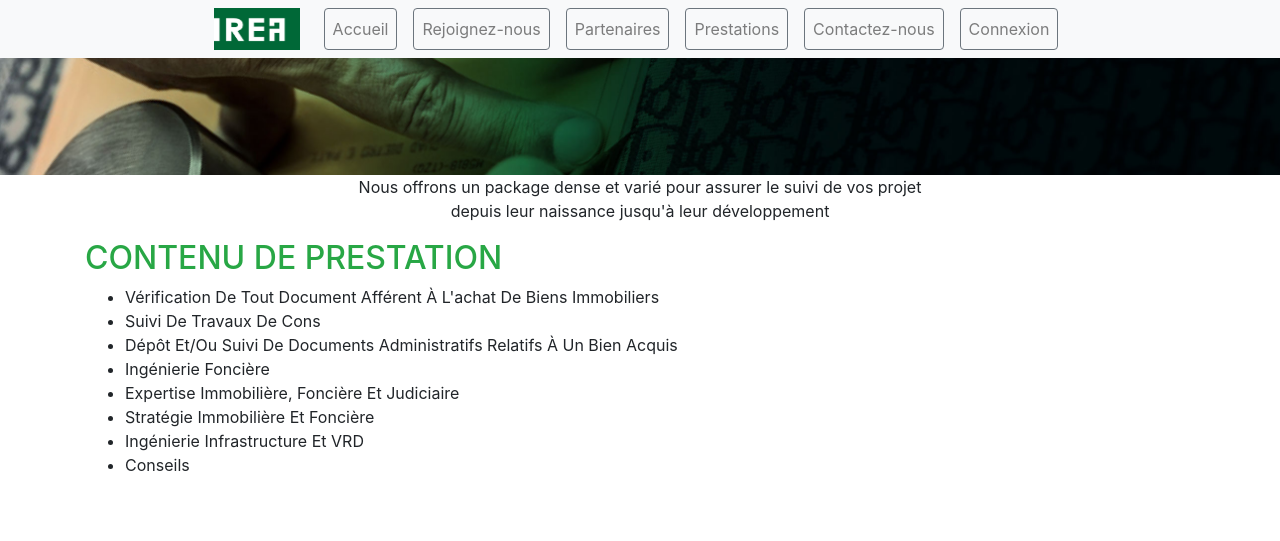
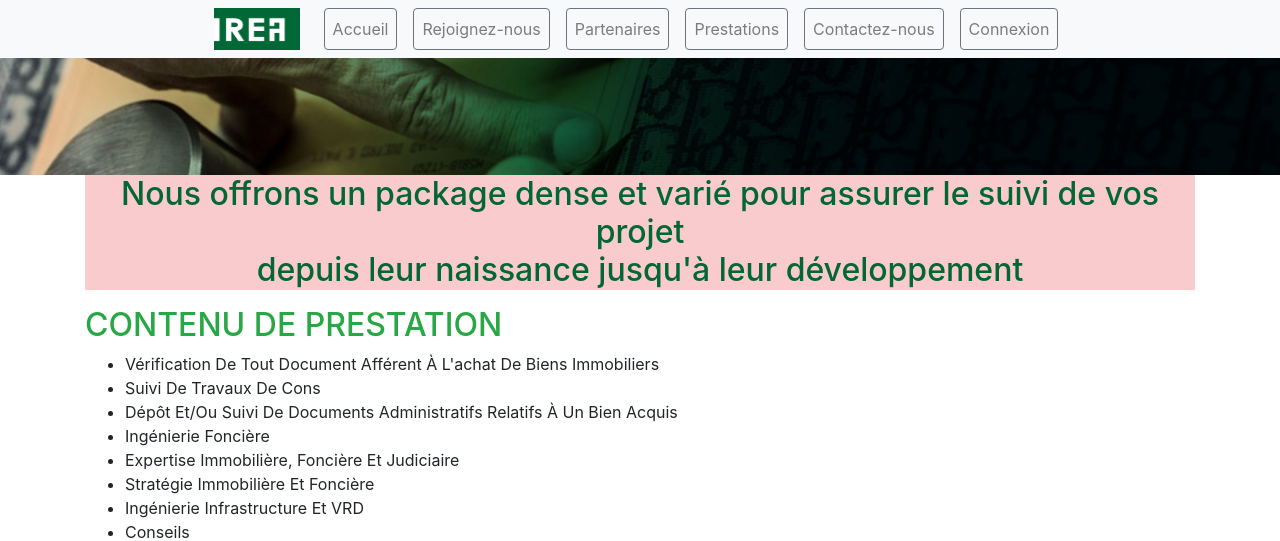
Before and after one commit to danieleric05/irea_bootstrap, a PHP site: page /prestations.php in a window 1280 px wide. Shown: the top 541 px of the page. Run offline with PHP 8.4, Linux system fonts and the light colour scheme.

Commit message:
new update mardi 09h 18th

```diff
--- a/prestations.php
+++ b/prestations.php
@@ -58,10 +58,10 @@
             <img src="img/bg2.1.jpg" style="width:100%" alt="">
         </div>
         <section>
-            <div class="mb-3">
-                    <p class="text-center">Nous offrons un package dense et varié pour assurer le suivi de vos projet <br>
-                    depuis leur naissance jusqu'à leur développement</p>
-                </div>
+            <div class="container mb-3">
+                <h2 class="text-center" style="color:#026734; background-color :#facbcc;">Nous offrons un package dense et varié pour assurer le suivi de vos projet <br>
+                        depuis leur naissance jusqu'à leur développement</h2>
+            </div>
             <div class="container">
             <h2 class="text-success">CONTENU DE PRESTATION</h2>
             <ul>
```
Also changed, not shown: index.php (+6 -6 lines).
